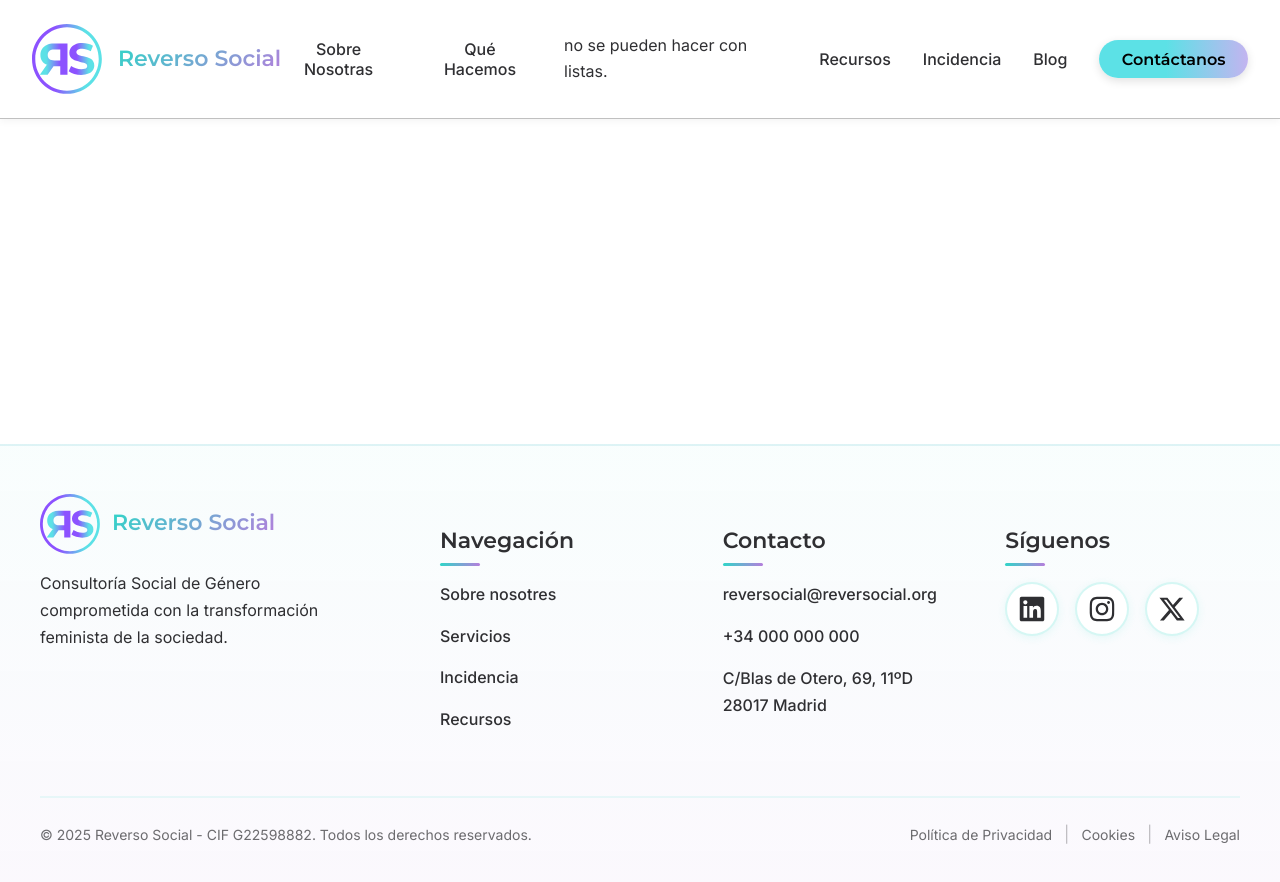
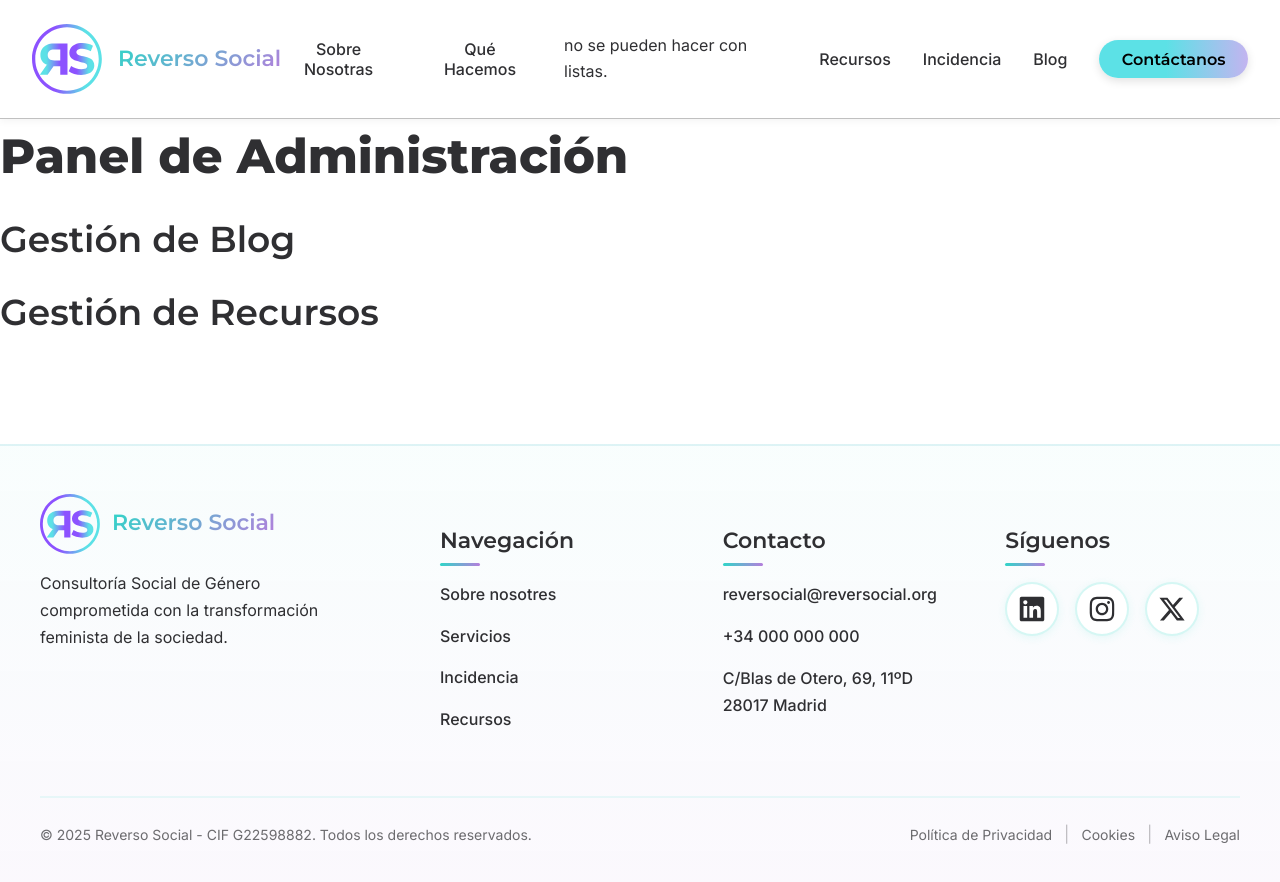
Before and after one commit to Reverso-Social/reverso-social-fe, a React (Vite) app: page /admin in a window 1280 px wide. Shown: the top 882 px of the page. Built offline with nearby package versions, Linux system fonts and the light colour scheme.

Commit message:
AdminDashboard page created

```diff
--- a/src/App.jsx
+++ b/src/App.jsx
@@ -6,7 +6,9 @@ import HomePage from "./pages/HomePage/HomePage";
 import ResourcesPage from "./pages/ResourcesPage/ResourcesPage";
 import BlogPage from "./pages/BlogPage/BlogPage";
 import BlogDetail from "./pages/BlogDetail/BlogDetail";
+import AdminDashboard from "./pages/AdminDashboard/AdminDashboard";
 import "./styles/main.scss";
+
 function App() {
   return (
     <Router>
@@ -19,6 +21,7 @@ function App() {
             <Route path="/recursos" element={<ResourcesPage />} />
             <Route path="/blog" element={<BlogPage />} />
             <Route path="/blog/:slug" element={<BlogDetail />} />
+            <Route path="/admin" element={<AdminDashboard />} />
           </Routes>
         </main>
 
--- /dev/null
+++ b/src/pages/AdminDashboard/AdminDashboard.jsx
@@ -0,0 +1,18 @@
+import React from "react";
+import "./AdminDashboard.scss";
+
+export default function AdminDashboard() {
+  return (
+    <div className="admin-dashboard">
+      <h1>Panel de Administración</h1>
+
+      <section className="admin-section">
+        <h2>Gestión de Blog</h2>
+      </section>
+
+      <section className="admin-section">
+        <h2>Gestión de Recursos</h2>
+      </section>
+    </div>
+  );
+}
```
Also changed, not shown: src/pages/AdminDashboard/AdminDashboard.scss (added).
